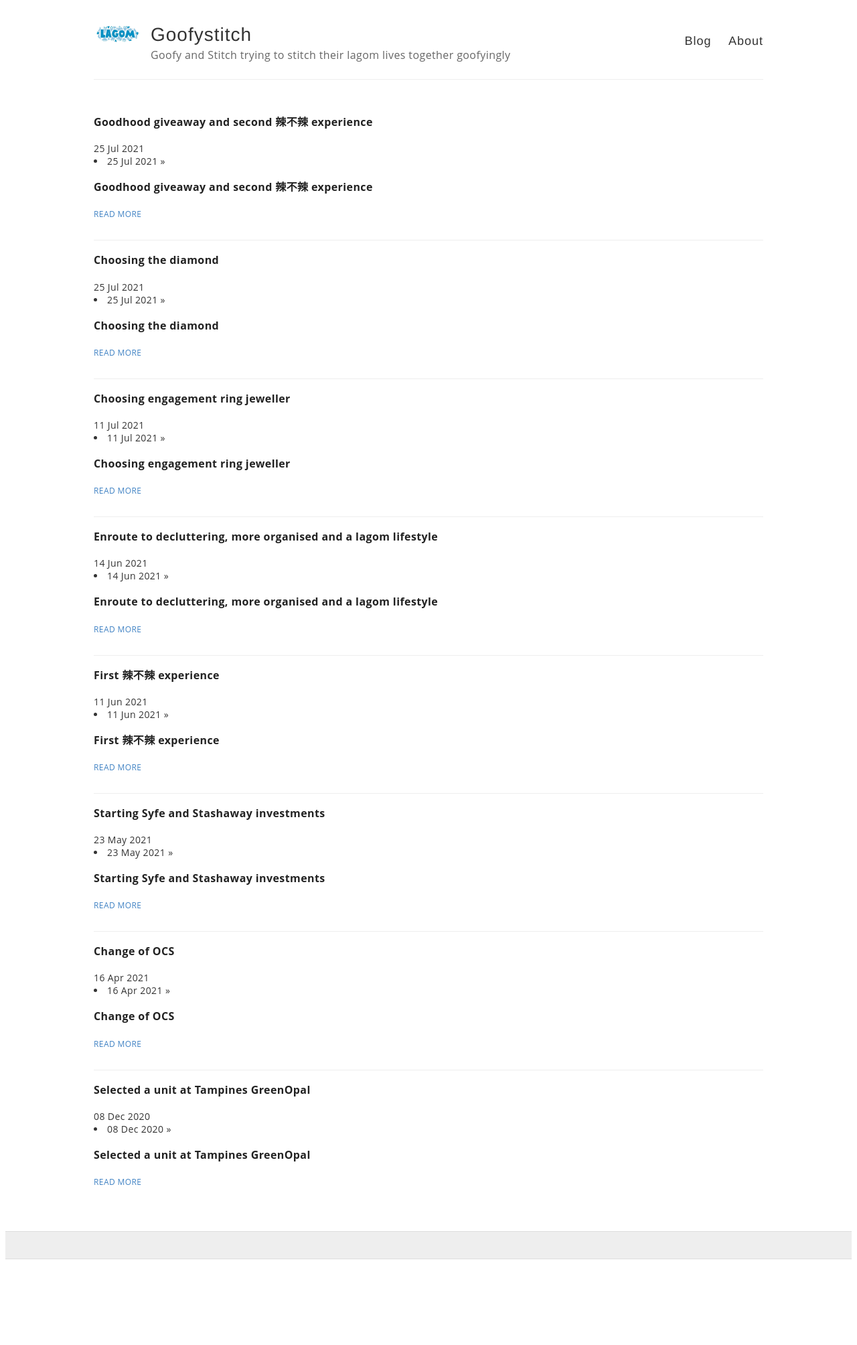
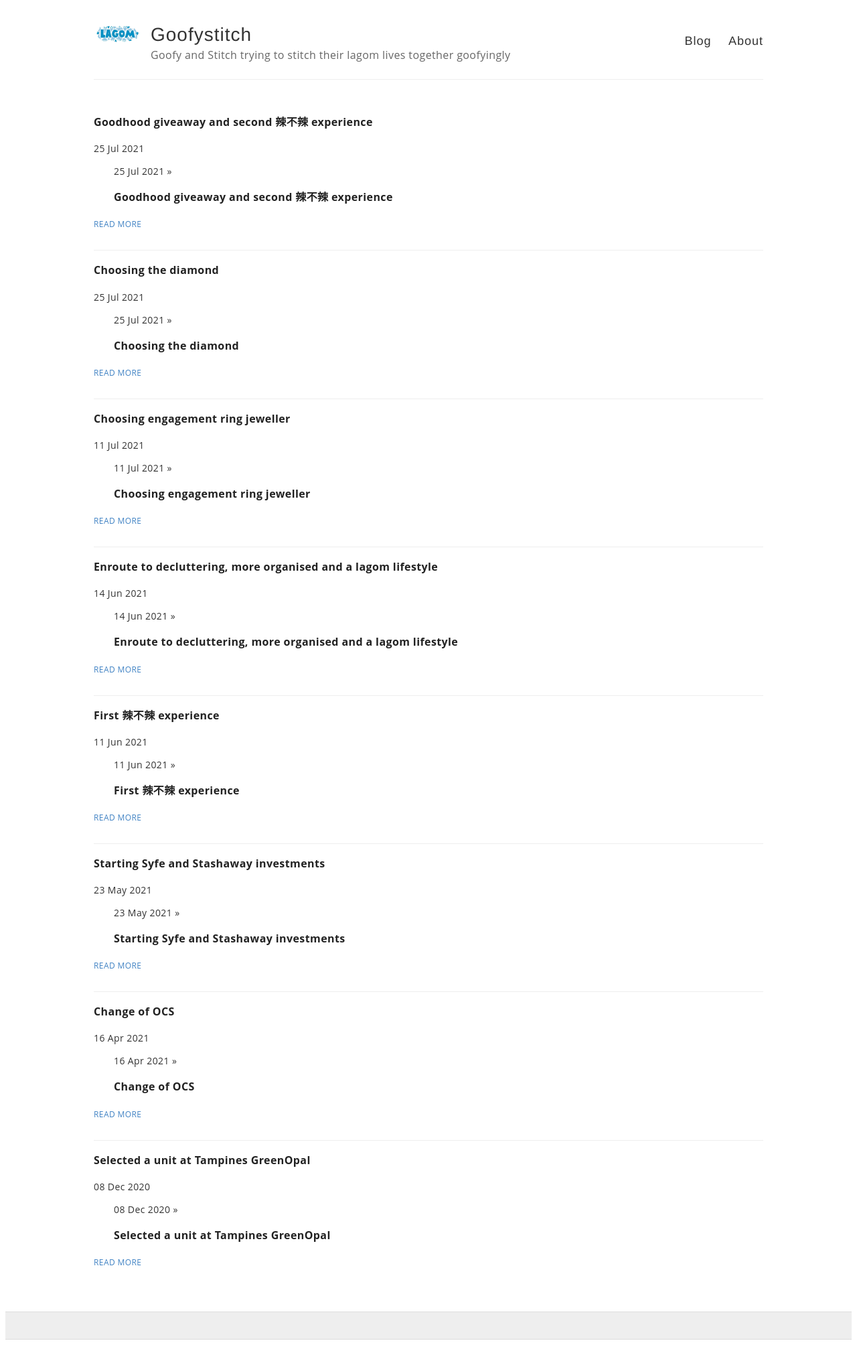
Before and after one commit to ourcarus/casadelagom, a Jekyll site: the page built from index.html, in a window 1280 px wide. Shown: the whole page at 67% size. Built offline with Jekyll 4.4.1, drawn with Linux system fonts in a browser that asks for light colours; before the commit the page ends 1888 px from its top, so only the background shows below that.

Commit message:
Update index.html

```diff
--- a/index.html
+++ b/index.html
@@ -11,7 +11,7 @@ published: true
 
       <div class="entry">
         {{ post.excerpt }} {{post.date | date_to_string}}
-        <li><span>{{post.date | date_to_string}}</span> &raquo;{{post.excerpt}}</li>
+        <ul><span>{{post.date | date_to_string}}</span> &raquo;{{post.excerpt}}</ul>
       </div>
 
       <a href="{{ site.baseurl }}{{ post.url }}" class="read-more">Read More</a>
```
